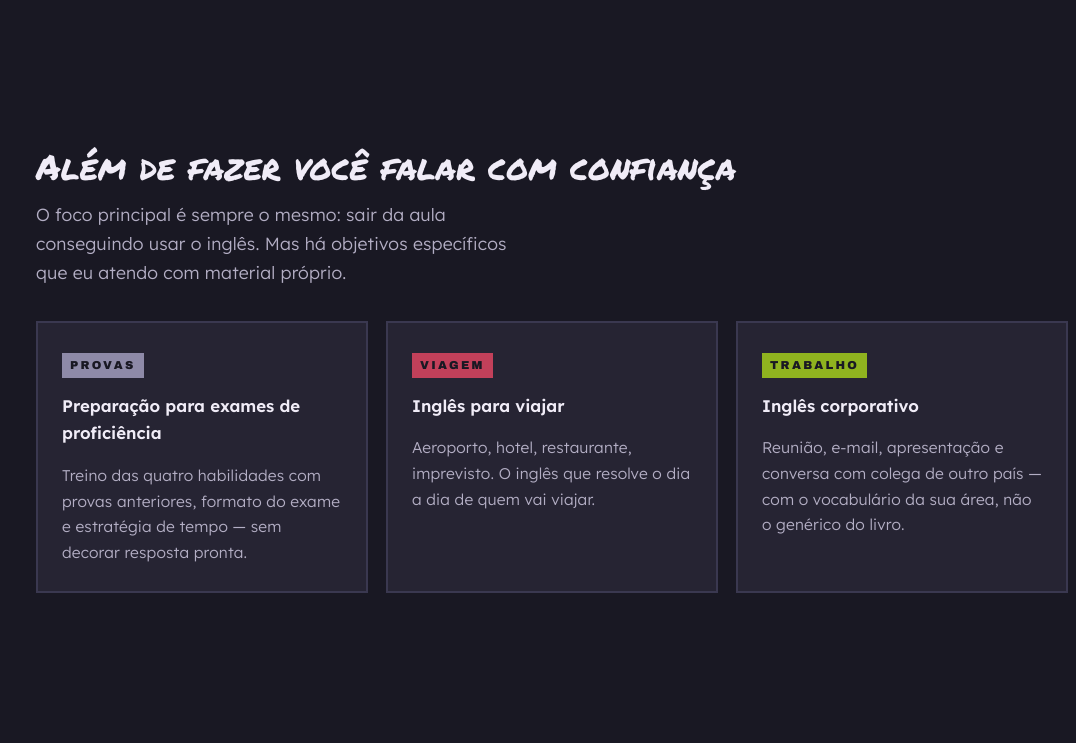
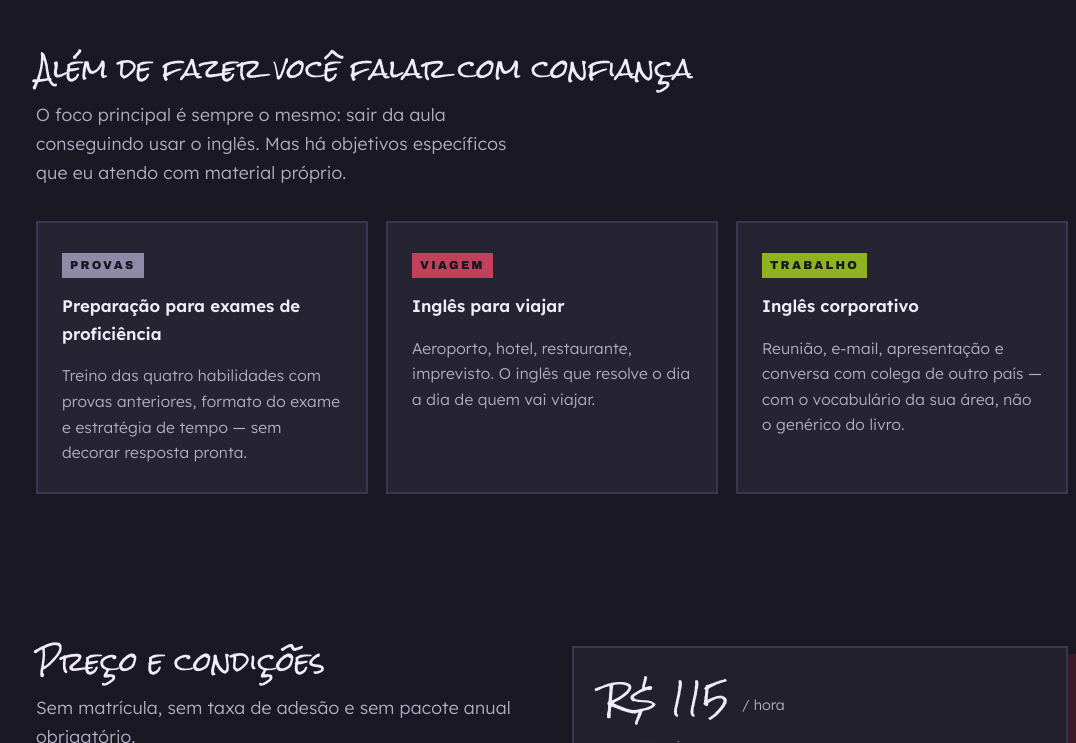
Before and after one commit to jaqueliran/prof-jaque, a plain HTML site: page punk.html in a window 1280 px wide. Shown: the part 2057-2800 px from the top of the page, without its empty margins (88-1164 px from the left). Drawn offline with Linux system fonts and the light colour scheme.

Commit message:
feat(punk): titulos em Rock Salt

```diff
--- a/punk.html
+++ b/punk.html
@@ -7,7 +7,7 @@
 <title>Prof. Jaque — aulas de inglês (variante punk)</title>
 <link rel="preconnect" href="https://fonts.googleapis.com">
 <link rel="preconnect" href="https://fonts.gstatic.com" crossorigin>
-<link href="https://fonts.googleapis.com/css2?family=Archivo+Black&family=Permanent+Marker&family=Lexend:wght@300;400;500;600&display=swap" rel="stylesheet">
+<link href="https://fonts.googleapis.com/css2?family=Archivo+Black&family=Rock+Salt&family=Lexend:wght@300;400;500;600&display=swap" rel="stylesheet">
 <style>
   :root{
     --bg:#191823;
@@ -45,10 +45,10 @@
   }
   .wrap{max-width:var(--max); margin:0 auto; padding:0 24px; position:relative; z-index:1}
 
-  .display{font-family:"Permanent Marker",cursive; font-weight:400; letter-spacing:0; line-height:.98; text-transform:none}
+  .display{font-family:"Rock Salt",cursive; font-weight:400; letter-spacing:0; line-height:1.18; text-transform:none}
   h1,h2,h3{margin:0 0 16px}
-  h1{font-size:clamp(2.1rem,5.6vw,3.6rem)}
-  h2{font-size:clamp(1.5rem,3.4vw,2.2rem)}
+  h1{font-size:clamp(1.55rem,3.4vw,2.55rem); line-height:1.3}
+  h2{font-size:clamp(1.15rem,2.4vw,1.65rem); line-height:1.32}
   h3{font-family:"Lexend",sans-serif; font-size:1.05rem; font-weight:600; letter-spacing:0}
   p{margin:0 0 16px}
   a{color:var(--cold)}
@@ -146,7 +146,7 @@
   /* ---------- preço ---------- */
   .price-wrap{display:grid; grid-template-columns:1fr 1fr; gap:40px; align-items:start}
   .price{background:var(--paper); border:2px solid var(--line); padding:30px; box-shadow:8px 8px 0 rgba(123,30,43,.35)}
-  .price .big{font-family:"Permanent Marker",cursive; font-size:2.5rem; letter-spacing:0; line-height:1.05}
+  .price .big{font-family:"Rock Salt",cursive; font-size:1.9rem; letter-spacing:0; line-height:1.3}
   .price .big small{font-family:"Lexend",sans-serif; font-size:.9rem; font-weight:300; color:var(--ink-muted); letter-spacing:0}
   .price dl{margin:20px 0 0}
   .price dt{font-size:.72rem; letter-spacing:.16em; text-transform:uppercase; color:var(--cold); margin-top:18px}
```
